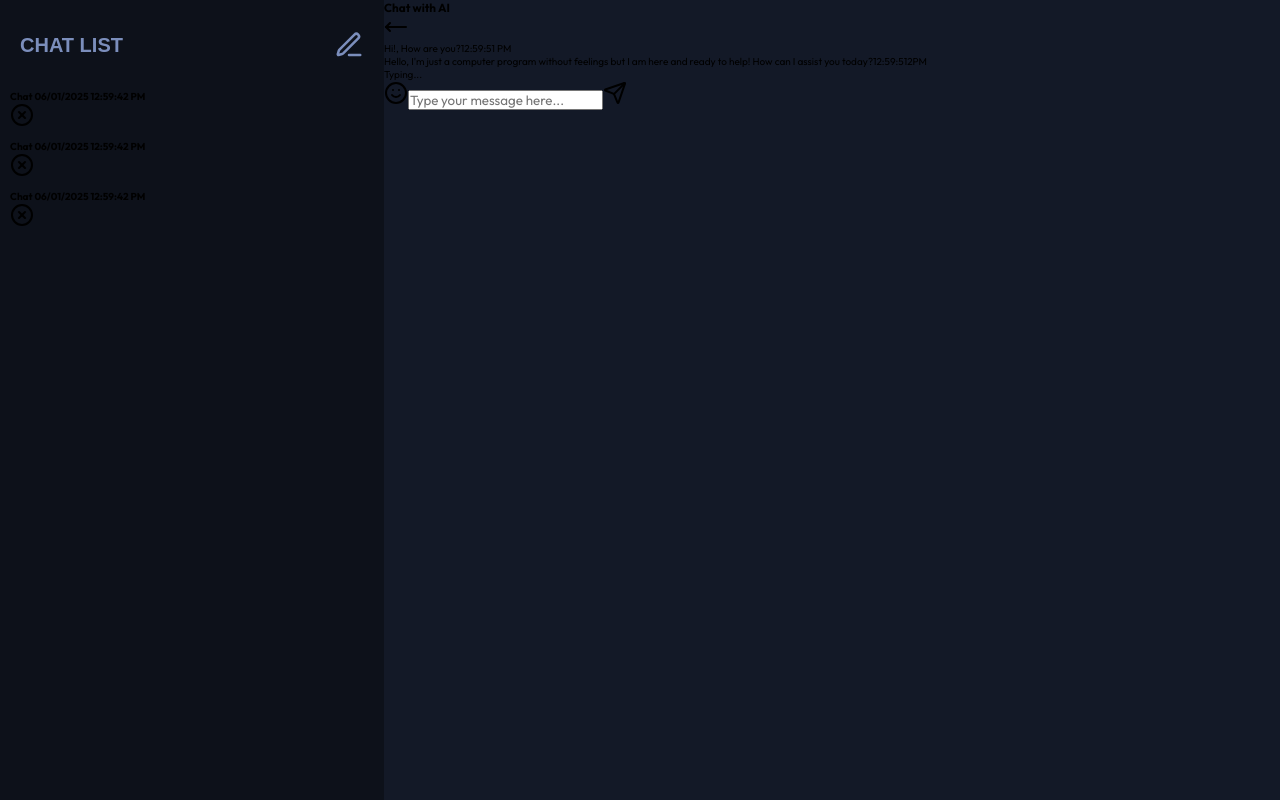
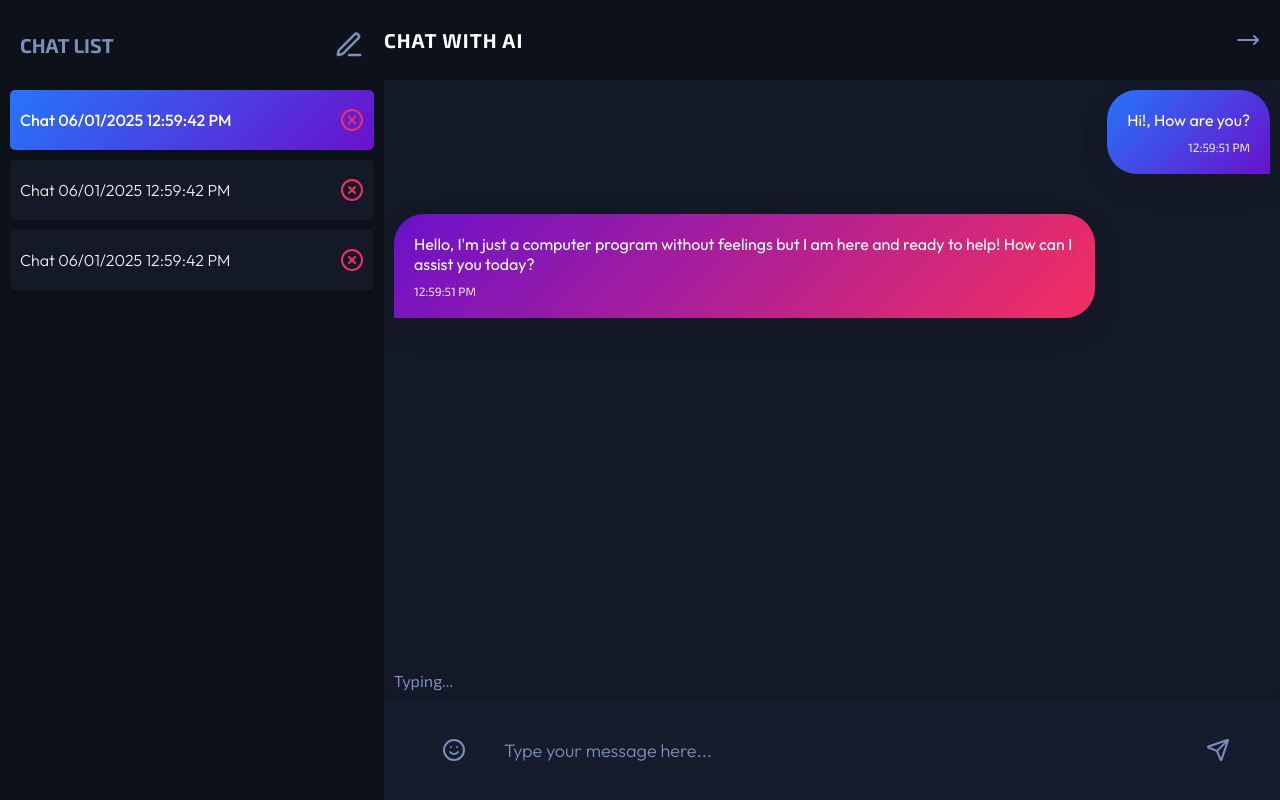
Before and after one commit to femmor/ai-chat-bot, a React (Vite) app: page / in a window 1280 px wide. Built offline with nearby package versions, Linux system fonts and the light colour scheme.

Commit message:
Create anc customize the chat page

```diff
--- a/src/components/ChatBotApp/ChatBotApp.css
+++ b/src/components/ChatBotApp/ChatBotApp.css
@@ -24,7 +24,7 @@
 }
 
 .chat-list-header h2 {
-    font-family: "Exo", sans-serif;
+    font-family: "Exo 2", sans-serif;
     font-size: 2rem;
     text-transform: uppercase;
 }
@@ -32,3 +32,163 @@
 .chat-list-header .new-chat {
     cursor: pointer;
 }
+
+.chat-list-item {
+    width: 100%;
+    height: 6rem;
+    background-color: #131927;
+    padding: .6rem 1rem;
+    border-radius: 0.5rem;
+    display: flex;
+    align-items: center;
+    justify-content: space-between;
+    box-shadow: 0 .5rem .5rem rgba(0, 0, 0, 0.1);
+    transition: background-color 0.3s ease;
+}
+
+.chat-list-item.active {
+    background: linear-gradient(135deg, #2575fc, #6a11cb);
+}
+
+.chat-list-item h4 {
+    font-size: 1.6rem;
+    font-weight: 300;
+    color: #eee;
+}
+
+.chat-list-item.active h4 {
+    color: #fff;
+    font-weight: 500;
+}
+
+.chat-list-item .delete-chat {
+    color: #f42f5f;
+    cursor: pointer;
+}
+
+.chat-window {
+    width: 70%;
+    height: 100%;
+    display: flex;
+    flex-direction: column;
+}
+
+.chat-title {
+    width: 100%;
+    min-height: 8rem;
+    background-color: #0d111a;
+    display: flex;
+    align-items: center;
+    justify-content: space-between;
+    padding-right: 2rem;
+    color: #7b8ebc;
+}
+
+.chat-title h3 {
+    font-family: "Exo 2", sans-serif;
+    font-size: 2rem;
+    text-transform: uppercase;
+    color: #fff;
+    letter-spacing: .1rem;
+}
+
+.chat-title .arrow {
+    cursor: pointer;
+    color: #7b8ebc;
+    transform: rotate(180deg);
+    cursor: pointer;
+}
+
+.chat {
+    width: 100%;
+    flex-grow: 1;
+    padding: 1rem;
+    display: flex;
+    flex-direction: column;
+    row-gap: 4rem;
+}
+
+.prompt,
+.response {
+    max-width: 80%;
+    padding: 2rem;
+    font-size: 1.6rem;
+    color: #fff;
+    box-shadow: 0 1rem 3rem rgba(49, 22, 22, 0.1);
+}
+
+.prompt {
+    align-self: flex-end;
+    background: linear-gradient(135deg, #2575fc, #6a11cb);
+    border-radius: 3rem 3rem 0 3rem;
+    text-align: right;
+}
+
+.response {
+    align-self: flex-start;
+    background: linear-gradient(135deg, #6a11cb, #f42f5f);
+    border-radius: 3rem 3rem 3rem 0;
+    text-align: left;
+}
+
+.prompt span,
+.response span {
+    font-family: "Exo 2", sans-serif;
+    font-size: 1.2rem;
+    display: block;
+    color: #eee;
+    margin-top: 1rem;
+}
+
+.typing {
+    font-family: "Exo 2", sans-serif;
+    font-size: 1.6rem;
+    color: #7b8ebc;
+    margin-top: auto;
+}
+
+.msg-form {
+    width: 100%;
+    height: 10rem;
+    background-color: #161c2c;
+    display: flex;
+    align-items: center;
+    padding: 0 2rem;
+    box-shadow: 0 -.2rem .5rem rgba(0, 0, 0, 0.1);
+    padding-right: 5rem;
+}
+
+.msg-form .smile,
+.msg-form .send-message {
+    color: #7b8ebc;
+    cursor: pointer;
+}
+
+.emoji {
+    width: 10rem;
+    display: flex;
+    justify-content: center;
+}
+
+.msg-form input {
+    height: 100%;
+    flex-grow: 1;
+    background-color: transparent;
+    border: none;
+    font-size: 1.8rem;
+    color: #7b8ebc;
+}
+
+.msg-form input:focus {
+    outline: none;
+}
+
+.msg-form input::placeholder {
+    color: #7b8ebc;
+    font-size: 1.8rem;
+    font-weight: 300;
+}
+
+.msg-form input:focus::placeholder {
+    opacity: 0;
+}
--- a/src/components/ChatBotApp/ChatBotApp.tsx
+++ b/src/components/ChatBotApp/ChatBotApp.tsx
@@ -9,7 +9,7 @@ const ChatBotApp = () => {
                     <h2>Chat List</h2>
                     <Edit3Icon className="new-chat" size={30} />
                 </div>
-                <div className="chat-list-item">
+                <div className="chat-list-item active">
                     <h4>Chat 06/01/2025 12:59:42 PM</h4>
                     <CircleX className="delete-chat" />
                 </div>
@@ -33,7 +33,7 @@ const ChatBotApp = () => {
                         <span>12:59:51 PM</span>
                     </div>
                     <div className="response">Hello, I'm just a computer program without feelings but I am here and ready to help! How can I assist you today?
-                        <span>12:59:512PM</span>
+                        <span>12:59:51 PM</span>
                     </div>
                     <div className="typing">Typing...</div>
                 </div>
```
